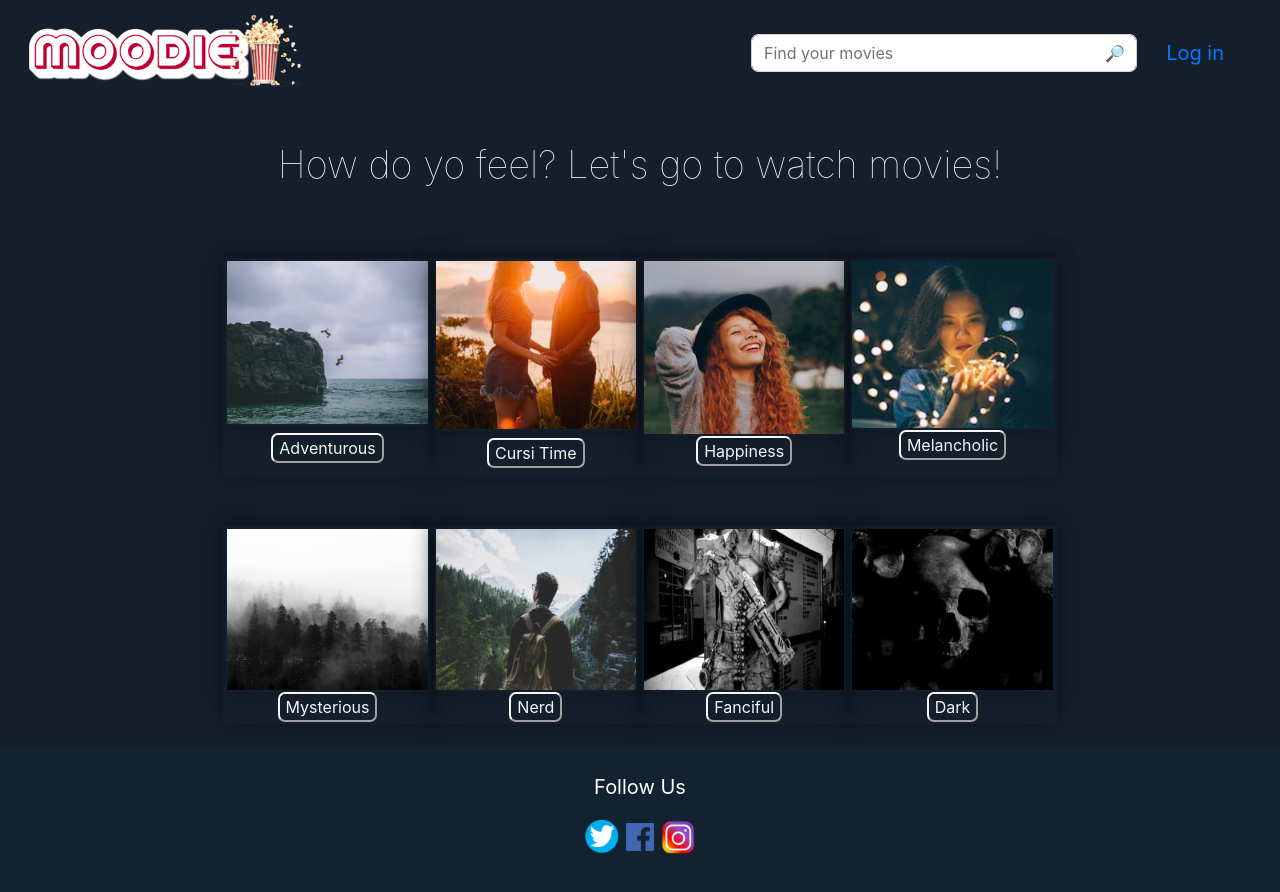
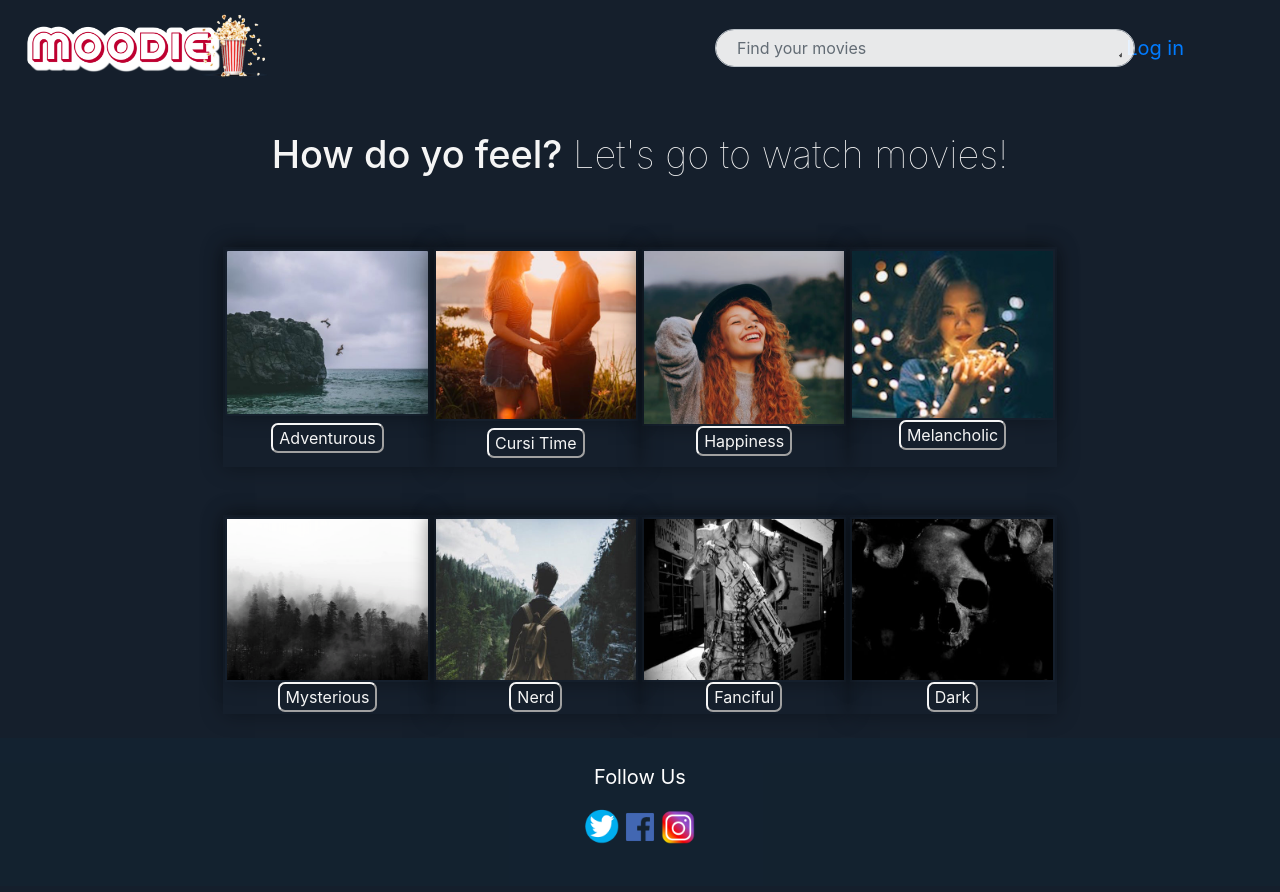
Before and after one commit to VillarrealScarlette/SCL010-Hackaton-MOODIE, a plain HTML site: page src/index.html in a window 1280 px wide. Drawn offline with nearby package versions, Linux system fonts and the light colour scheme.

Commit message:
se agregan cambios a CSS, y pagina de login, más proyecciones al README

```diff
--- a/src/index.html
+++ b/src/index.html
@@ -5,6 +5,7 @@
         <meta name="viewport" content="width=device-width, initial-scale=1, shrink-to-fit=no">
         <link rel="stylesheet" href="css/bootstrap.min.css">
         <link rel="stylesheet" type="text/css" media="screen" href="style.css">
+        <link href="popcorn.png" rel="shortcut icon">
     <body>
     <header>
        <nav class="navbar">
@@ -13,7 +14,7 @@
             </a>
             <article class="col-xs-12 col-lg-4 offset-4">
                     <form class="form-group my-2">
-                        <input class="form-control mr-sm-2" id="search" placeholder="Find your movies                                               🔎" aria-label="Search">
+                        <input class="form-control mr-sm-2" id="search" placeholder="  Find your movies                                                        🔎" aria-label="Search">
                     </form>
             </article>
             <ul class="navbar-nav ml-auto">
@@ -25,7 +26,7 @@
     </header>
 
         <section id="container2" class="container-fluid">
-                <p class="welcome">How do yo feel? Let's go to watch movies!</p>
+                <p class="welcome"><span class="text1">How do yo feel?</span> Let's go to watch movies!</p>
             <br><br>
             <div  class="container-fluid">
                 <div class="row ">
--- a/src/main.js
+++ b/src/main.js
@@ -149,8 +149,8 @@ search.addEventListener("keyup", () => {
             }
         }}).catch(error => console.error(error))
 })
-
 document.getElementById("login").addEventListener("click", ()=>{
+    document.getElementById("container").style.display = "none";
     document.getElementById("container2").style.display = "none";
     document.getElementById("login-container").style.display = "block";
 
--- a/src/style.css
+++ b/src/style.css
@@ -12,7 +12,7 @@
  display: flex;
 }
 #img-logo {
-    height: 80px;
+    height: 70px;
     background: transparent;
 }
 .navbar-form {
@@ -27,9 +27,6 @@ body {
 
 .mood-comedy {
     color: white;
-    text-align: center;
-}
-.image {
     text-align: center;
 }
 nav {
@@ -82,7 +79,7 @@ h2 {
     width:40%; max-height:20%;
 }
 .login{
-   margin-right: 40px;
+   margin-right: 80px;
    font-size: 20px;
 }
 #login-container{
@@ -119,5 +116,12 @@ h2 {
     font-weight: lighter;
     padding-top: 30px;
 }
-
-Got it, thanks!Thanks a lot.Thank you!
+.text1{
+  font-weight: 500;
+  font-size: 38px;
+}
+#search{
+border-radius: 30px;
+width: 420px;
+opacity: 0.9;
+}
```
Also changed, not shown: src/popcorn.png (added).
